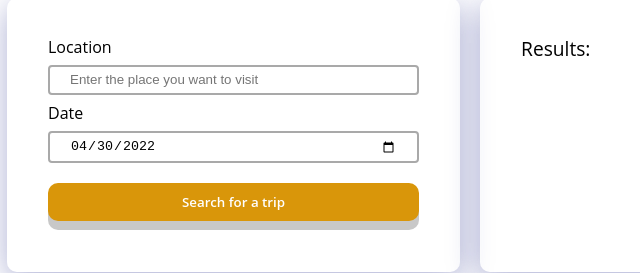
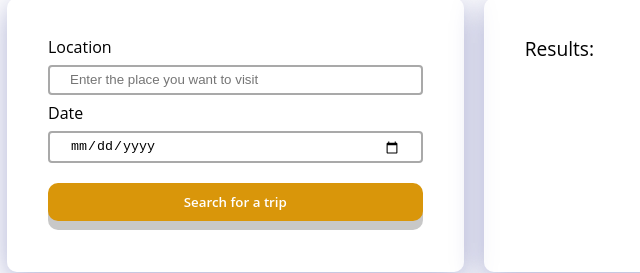
Before and after one commit to gabrielmarcano/fend-capstone, a website built with webpack: page src/client/views/index.html in a window 1280 px wide. Shown: the part 482-755 px from the top of the page, 233-873 px from the left. Built offline with nearby package versions, Linux system fonts and the light colour scheme.

Commit message:
Removed default dates to add dynamically

```diff
--- a/src/client/views/index.html
+++ b/src/client/views/index.html
@@ -25,7 +25,7 @@
                 <label for="destination">Location</label>
                 <input type="text" id="destination" name="trip-destination" placeholder="Enter the place you want to visit">
                 <label for="departure">Date</label>
-                <input type="date" id="departure" name="trip-start" value="2022-04-30" min="2022-04-30" max="2023-04-30">
+                <input type="date" id="departure" name="trip-start" value="" min="" max="">
                 <button type="button" id="search" name="trip-search">Search for a trip</button>
             </form>
             <section id="results">
```
